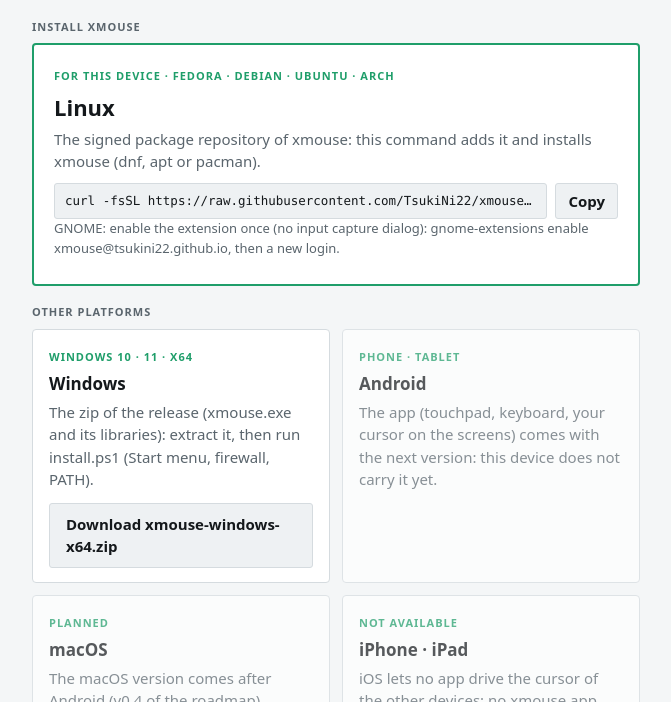
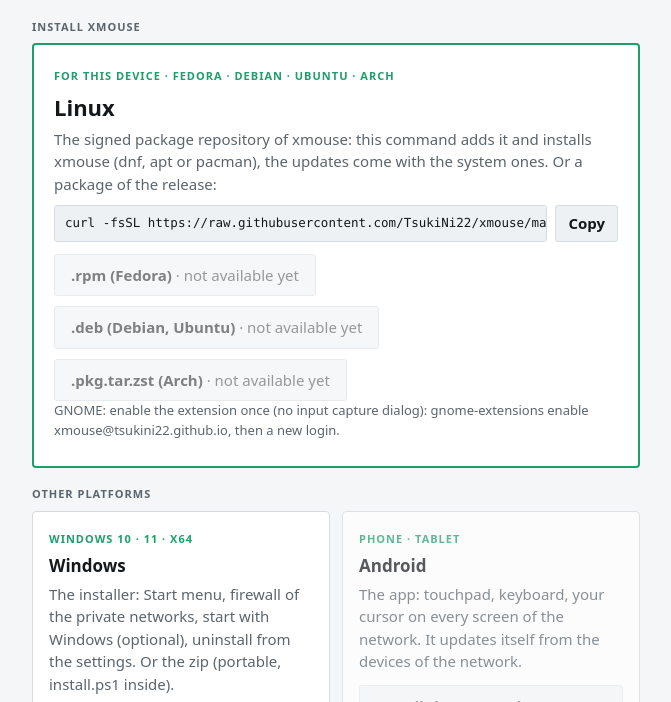
Before and after one commit to TsukiNi22/xmouse, a plain HTML site: page web/index.html in a window 1280 px wide. Shown: the part 98-800 px from the top of the page, without its empty margins (304-975 px from the left). Drawn offline with Linux system fonts and the light colour scheme; no server answers.

Commit message:
feat(web): a button per file of the newest release (installer, zip, rpm, deb, arch, apk), the commands shown in full
The page reads the newest release through the GitHub API (pre-releases included, allowed in connect-src) and points every card to its files with their size; a missing file is shown disabled; the commands are shown in full and scrolled.

Co-Authored-By: Claude Opus 5.5 <noreply@anthropic.com>

```diff
--- a/web/app.js
+++ b/web/app.js
@@ -1,18 +1,29 @@
 /*
  * Page of an xmouse device: what it is (its /api/info), the code of the link, how to install xmouse on the platform
- * of the visitor first (then the other ones), the android app served by the device itself
+ * of the visitor first (then the other ones): the files of the latest release (pre-releases included) and the android
+ * app served by the device itself
 */
 (function () {
     "use strict";
 
     const REPOSITORY = "https://github.com/TsukiNi22/xmouse";
-    const RELEASES = REPOSITORY + "/releases";
+    const RELEASES_API = "https://api.github.com/repos/TsukiNi22/xmouse/releases?per_page=10";
     const LINUX_COMMAND = "curl -fsSL https://raw.githubusercontent.com/TsukiNi22/xmouse/main/setup.sh | bash -s -- --install --pre";
-    const SOURCES_COMMAND = "git clone " + REPOSITORY + ".git && cd xmouse && scripts/install.sh --deps --uinput";
+    const SOURCES_COMMAND = "git clone " + REPOSITORY + ".git && cd xmouse && scripts/install.sh --deps --uinput --gnome";
+    const FILES = { // file of a release -> its button (the -op variant holds the program, the mingw64- ones are packages of the sysroot)
+        setup: /^xmouse-windows-x64-setup\.exe$/,
+        zip: /^xmouse-windows-x64\.zip$/,
+        rpm: /^xmouse-op(-pre)?-\d[^/]*\.rpm$/,
+        deb: /^xmouse-op(-pre)?-\d[^/]*\.deb$/,
+        arch: /^xmouse-op(-pre)?-\d[^/]*\.pkg\.tar\.zst$/,
+        apk: /\.apk$/,
+    };
     const UA = navigator.userAgent || "";
     const params = new URLSearchParams(location.search);
     const $ = (id) => document.getElementById(id);
     let apk = ""; // version of the android app this device serves ("" = none)
+    let release = null; // {tag, url, assets: {setup: {url, size}, ...}} of the newest release with files (null = not known yet)
+    let releaseState = "loading"; // loading | ok | none (offline, no release yet)
 
     // Platform of the visitor (the first card)
     function detect() {
@@ -24,29 +35,35 @@
         return "other";
     }
 
-    // One card: {id, name, tag, text, available, action: {label, href, download}, command, note}
+    // A button on a file of the release: {label, file} | {label, href} ; missing file -> shown disabled
+    function asset(key) {
+        return release && release.assets[key] ? release.assets[key] : null;
+    }
+
     function platforms() {
+        const deviceApk = apk !== "" ? {label: "Install the app (" + apk + ")", href: "/app/xmouse.apk", download: true} : null;
         return [
             {
                 id: "linux", name: "Linux", tag: "Fedora · Debian · Ubuntu · Arch", available: true,
-                text: "The signed package repository of xmouse: this command adds it and installs xmouse (dnf, apt or pacman).",
+                text: "The signed package repository of xmouse: this command adds it and installs xmouse (dnf, apt or pacman), the updates come with the system ones. Or a package of the release:",
                 command: LINUX_COMMAND,
+                buttons: [{label: ".rpm (Fedora)", file: "rpm"}, {label: ".deb (Debian, Ubuntu)", file: "deb"}, {label: ".pkg.tar.zst (Arch)", file: "arch"}],
                 note: "GNOME: enable the extension once (no input capture dialog): gnome-extensions enable xmouse@tsukini22.github.io, then a new login.",
             },
             {
                 id: "windows", name: "Windows", tag: "Windows 10 · 11 · x64", available: true,
-                text: "The zip of the release (xmouse.exe and its libraries): extract it, then run install.ps1 (Start menu, firewall, PATH).",
-                action: {label: "Download xmouse-windows-x64.zip", href: RELEASES},
+                text: "The installer: Start menu, firewall of the private networks, start with Windows (optional), uninstall from the settings. Or the zip (portable, install.ps1 inside).",
+                buttons: [{label: "Download the installer", file: "setup", primary: true}, {label: "Zip", file: "zip"}],
             },
             {
-                id: "android", name: "Android", tag: "Phone · tablet", available: apk !== "",
-                text: apk !== "" ? "The app served by this device: touchpad, keyboard, your cursor on every screen of the network. It updates itself from the devices of the network."
-                    : "The app (touchpad, keyboard, your cursor on the screens) comes with the next version: this device does not carry it yet.",
-                action: apk !== "" ? {label: "Install the app (" + apk + ")", href: "/app/xmouse.apk", download: true} : null,
+                id: "android", name: "Android", tag: "Phone · tablet", available: deviceApk !== null || asset("apk") !== null,
+                text: "The app: touchpad, keyboard, your cursor on every screen of the network. It updates itself from the devices of the network.",
+                buttons: deviceApk ? [Object.assign(deviceApk, {primary: true})] : [{label: "Install the app (.apk)", file: "apk", primary: true}],
             },
             {
                 id: "macos", name: "macOS", tag: "Planned", available: false,
                 text: "The macOS version comes after Android (v0.4 of the roadmap). Meanwhile, the sources build on macOS without the edges.",
+                buttons: [{label: "Not available yet", file: "none"}],
             },
             {
                 id: "ios", name: "iPhone · iPad", tag: "Not available", available: false,
@@ -56,7 +73,7 @@
                 id: "other", name: "From the sources", tag: "Any other system", available: true,
                 text: "Build it yourself (C++20, Qt 6, OpenSSL >= 3.2): the script installs the dependencies, builds and installs xmouse.",
                 command: SOURCES_COMMAND,
-                action: {label: "Read the README", href: REPOSITORY + "#quick-setup---0-scripts"},
+                buttons: [{label: "Read the README", href: REPOSITORY + "#quick-setup---0-scripts"}],
             },
         ];
     }
@@ -68,11 +85,17 @@
         return node;
     }
 
-    // A command with its copy button
+    function megabytes(bytes) {
+        return (bytes / 1048576).toFixed(bytes < 10485760 ? 1 : 0) + " MB";
+    }
+
+    // A command (the whole text, scrolled) with its copy button
     function command(text) {
         const row = element("div", "command");
+        const shown = element("code", "", text);
         const button = element("button", "btn", "Copy");
 
+        shown.title = text;
         button.type = "button";
         button.addEventListener("click", () => {
             navigator.clipboard.writeText(text).then(() => {
@@ -80,10 +103,32 @@
                 setTimeout(() => { button.textContent = "Copy"; }, 1500);
             }).catch(() => { button.textContent = "Select it"; });
         });
-        const shown = element("code", "", text);
-        shown.title = text;
         row.append(shown, button);
         return row;
+    }
+
+    function button(b, hero) {
+        const link = element("a", "btn" + (b.primary && hero ? " primary" : ""));
+        const file = b.file ? asset(b.file) : null;
+
+        link.append(b.label);
+        if (b.href) {
+            link.href = b.href;
+            if (b.download) link.setAttribute("download", "");
+            else link.rel = "noreferrer";
+            return link;
+        }
+        if (!file) {
+            // Not in the release (yet): shown, not clickable, the reason said
+            link.classList.add("off");
+            link.setAttribute("aria-disabled", "true");
+            if (b.file !== "none") link.append(element("span", "size", releaseState === "loading" ? "  · looking..." : "  · not available yet"));
+            return link;
+        }
+        link.href = file.url;
+        link.rel = "noreferrer";
+        link.append(element("span", "size", "  · " + megabytes(file.size)));
+        return link;
     }
 
     function fill(node, p, hero) {
@@ -91,16 +136,14 @@
         node.classList.toggle("off", !p.available);
         node.append(element("span", "tag", hero ? "For this device · " + p.tag : p.tag), element("h2", "", p.name), element("p", "muted", p.text));
         if (p.command) node.append(command(p.command));
-        if (p.action) {
-            const link = element("a", hero ? "btn primary" : "btn", p.action.label);
+        if (p.buttons && p.buttons.length > 0) {
             const row = element("div", "row");
-            link.href = p.action.href;
-            if (p.action.download) link.setAttribute("download", "");
-            else link.rel = "noreferrer";
-            row.append(link);
+            for (const b of p.buttons)
+                row.append(button(b, hero));
             node.append(row);
         }
         if (p.note) node.append(element("p", "muted small", p.note));
+        if (hero && release && p.buttons && p.buttons.some((b) => b.file)) node.append(element("p", "muted small", "From the release " + release.tag + " (" + REPOSITORY.replace("https://", "") + "/releases)."));
     }
 
     function render() {
@@ -133,12 +176,27 @@
     });
     render();
 
+    // The newest release that carries files (the pre-releases too: xmouse has no stable one yet)
+    fetch(RELEASES_API, {cache: "no-store"}).then((r) => r.json()).then((list) => {
+        const found = Array.isArray(list) ? list.find((r) => !r.draft && r.assets && r.assets.length > 0) : null;
+        if (found) {
+            release = {tag: found.tag_name, url: found.html_url, assets: {}};
+            for (const a of found.assets)
+                for (const [key, pattern] of Object.entries(FILES))
+                    if (pattern.test(a.name) && !release.assets[key]) release.assets[key] = {url: a.browser_download_url, size: a.size};
+        }
+        releaseState = found ? "ok" : "none";
+        render();
+    }).catch(() => {
+        releaseState = "none"; // offline (a LAN without internet): the command and the device app stay
+        render();
+    });
+
     // The device, and its android app when this build carries one
     fetch("/api/info", {cache: "no-store"}).then((r) => r.json()).then((info) => {
         const network = info.network || params.get("net") || "";
-        const name = element("b", "", info.name || "?");
 
-        $("device").replaceChildren("Device ", name, network !== "" ? " in the network " : ", in no network yet");
+        $("device").replaceChildren("Device ", element("b", "", info.name || "?"), network !== "" ? " in the network " : ", in no network yet");
         if (network !== "") $("device").append(element("b", "", network));
         $("footer").textContent = "xmouse " + (info.version || "") + "  ·  identity " + (info.identity || "?") + "  ·  every link is end to end TLS 1.3 with a post-quantum key exchange.";
         apk = info.apk || "";
--- a/web/style.css
+++ b/web/style.css
@@ -125,8 +125,11 @@ li { margin-bottom: 8px; }
     border: 1px solid var(--border);
     border-radius: 3px;
     padding: 8px 10px;
-    overflow: hidden;
-    text-overflow: ellipsis; /* the whole command: its tooltip and the copy */
+    overflow-x: auto; /* the whole command, scrolled */
     white-space: nowrap;
+    scrollbar-width: thin;
+    scrollbar-color: var(--border) transparent;
 }
 .command .btn { padding: 6px 12px; }
+.btn.off { opacity: 0.55; cursor: not-allowed; pointer-events: none; }
+.btn .size { font-weight: 400; opacity: 0.8; }
```
Also changed, not shown: 1 other file.
